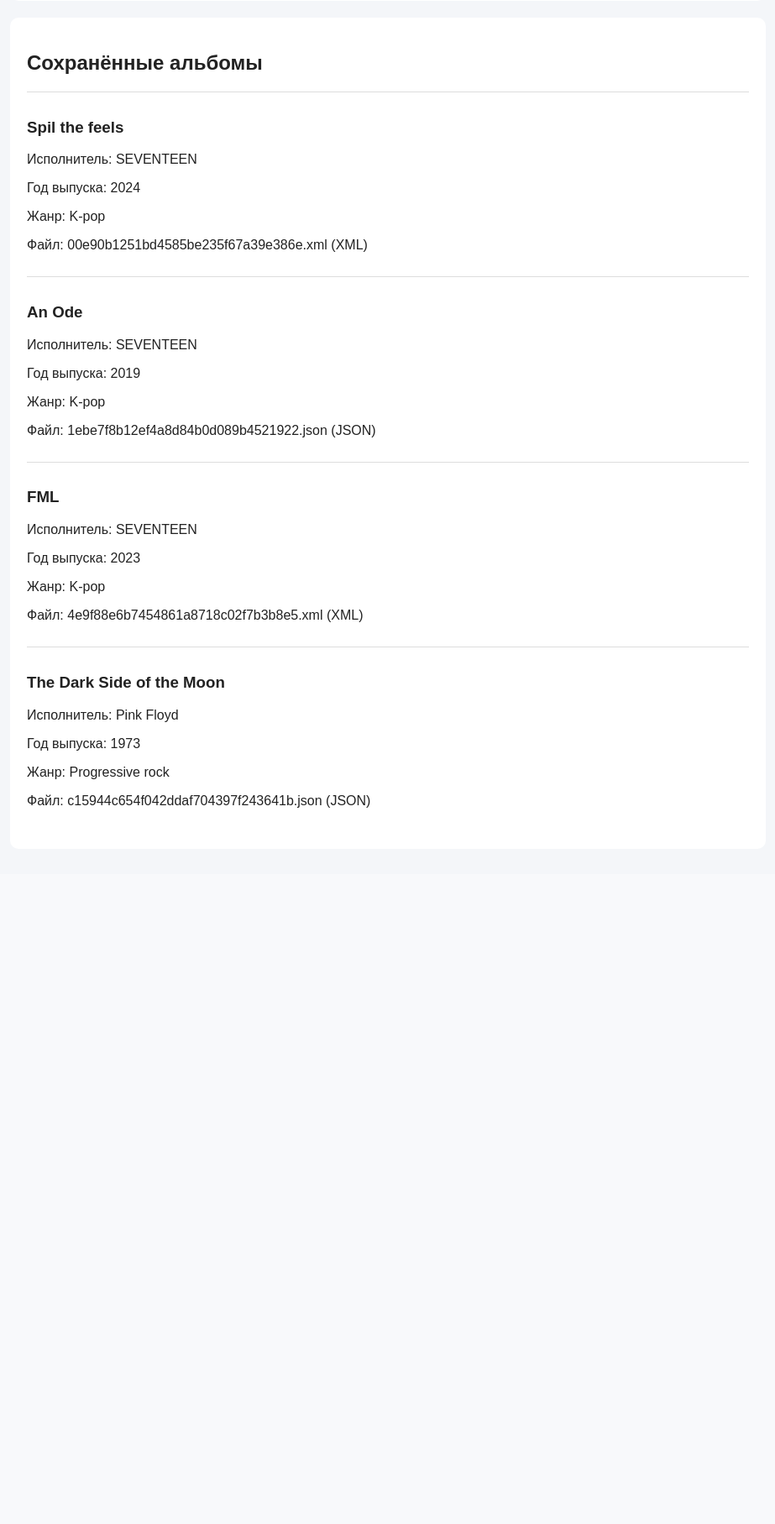
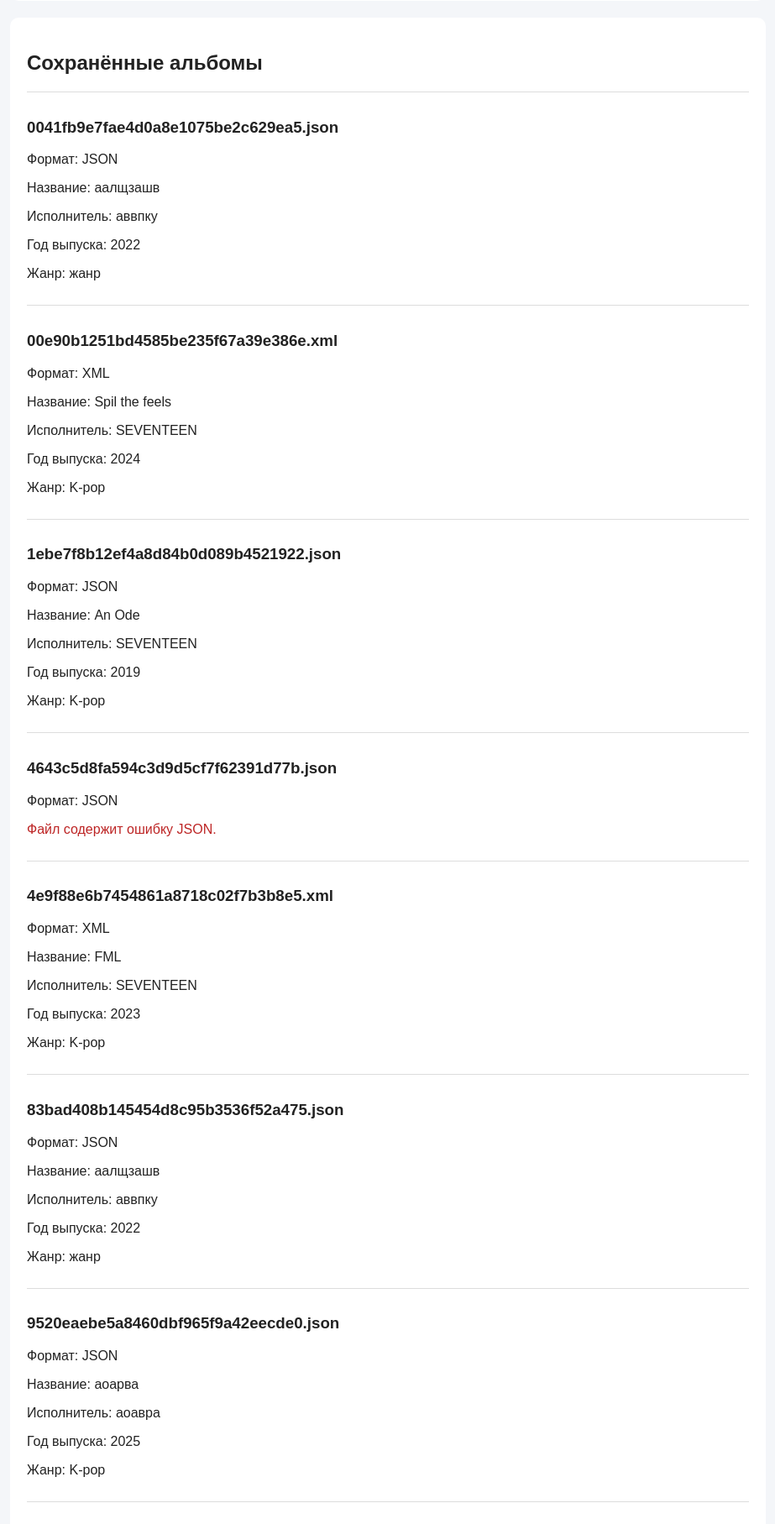
Before and after one commit to KIldiyarovaVeronika/Music_library, a Django app: page / in a window 1280 px wide. Shown: the part 910-2725 px from the top of the page at 84% size, without its empty margins (178-1101 px from the left). Before the commit the page ends 1872 px from the top, so only its background shows below. Run offline with Django 5.2, Linux system fonts and the light colour scheme.

Commit message:
Завершенный Django-проект

```diff
--- /dev/null
+++ b/myapp/data/0041fb9e7fae4d0a8e1075be2c629ea5.json
@@ -0,0 +1,6 @@
+{
+    "title": "аалщзашв",
+    "artist": "аввпку",
+    "year": 2022,
+    "genre": "жанр"
+}
--- /dev/null
+++ b/myapp/data/83bad408b145454d8c95b3536f52a475.json
@@ -0,0 +1,6 @@
+{
+    "title": "аалщзашв",
+    "artist": "аввпку",
+    "year": 2022,
+    "genre": "жанр"
+}
--- /dev/null
+++ b/myapp/data/9520eaebe5a8460dbf965f9a42eecde0.json
@@ -0,0 +1,6 @@
+{
+    "title": "аоарва",
+    "artist": "аоавра",
+    "year": 2025,
+    "genre": "K-pop"
+}
--- /dev/null
+++ b/myapp/data/9609421ae65843abaa95ce5f8837fdad.json
@@ -0,0 +1,6 @@
+{
+    "title": "аоарва",
+    "artist": "аоавра",
+    "year": 2022,
+    "genre": "K-pop"
+}
--- /dev/null
+++ b/myapp/data/a7df37c143bb42979561f17e51ea99b8.json
@@ -0,0 +1,6 @@
+{
+    "title": "аалщзашв",
+    "artist": "аввпку",
+    "year": 2022,
+    "genre": "жанр"
+}
--- /dev/null
+++ b/myapp/data/cbacb9cf1d7e4e1382087425beb80938.json
@@ -0,0 +1,6 @@
+{
+    "title": "аоарва",
+    "artist": "аоавра",
+    "year": 2022,
+    "genre": "K-pop"
+}
--- /dev/null
+++ b/myapp/data/d62fd691e9e443e2aa613b8b4ec034aa.json
@@ -0,0 +1,6 @@
+{
+    "title": "Iowa",
+    "artist": "Slipknot",
+    "year": 2001,
+    "genre": "groove metal"
+}
--- a/myapp/forms.py
+++ b/myapp/forms.py
@@ -1,29 +1,103 @@
+from datetime import date
+
 from django import forms
-from datetime import date
+
+
+CURRENT_YEAR = date.today().year
+REQUIRED_FIELDS = ("title", "artist", "year", "genre")
+
+
+def validate_album(data):
+    """Проверяет данные альбома и возвращает ошибки по полям."""
+    errors = {}
+
+    if not isinstance(data, dict):
+        return {"__all__": "Данные альбома должны быть объектом."}
+
+    missing = set(REQUIRED_FIELDS) - set(data)
+    extra = set(data) - set(REQUIRED_FIELDS)
+
+    if missing:
+        errors["__all__"] = (
+            "Отсутствуют поля: " + ", ".join(sorted(missing))
+        )
+
+    if extra:
+        errors["__all__"] = (
+            errors.get("__all__", "")
+            + (" " if errors.get("__all__") else "")
+            + "Лишние поля: " + ", ".join(sorted(extra))
+        )
+
+    for field, label, limit in [
+        ("title", "Название альбома", 150),
+        ("artist", "Исполнитель", 100),
+        ("genre", "Жанр", 80),
+    ]:
+        value = data.get(field)
+
+        if not isinstance(value, str):
+            errors[field] = f"Поле «{label}» должно быть текстом."
+        elif not value.strip():
+            errors[field] = f"Поле «{label}» не должно быть пустым."
+        elif len(value) > limit:
+            errors[field] = (
+                f"Поле «{label}»: максимум {limit} символов."
+            )
+
+    year = data.get("year")
+
+    if isinstance(year, bool) or not isinstance(year, int):
+        errors["year"] = "Поле «Год выпуска» должно быть целым числом."
+    elif not 1900 <= year <= CURRENT_YEAR:
+        errors["year"] = (
+            f"Поле «Год выпуска» должно быть от 1900 до {CURRENT_YEAR}."
+        )
+
+    return errors
 
 
 class AlbumForm(forms.Form):
     title = forms.CharField(
         label="Название альбома",
-        max_length=150
+        max_length=150,
     )
     artist = forms.CharField(
         label="Исполнитель",
-        max_length=100
+        max_length=100,
     )
     year = forms.IntegerField(
         label="Год выпуска",
         min_value=1900,
-        max_value=date.today().year
+        max_value=CURRENT_YEAR,
     )
     genre = forms.CharField(
         label="Жанр",
-        max_length=80
+        max_length=80,
     )
     file_format = forms.ChoiceField(
         label="Формат сохранения",
         choices=[
             ("json", "JSON"),
             ("xml", "XML"),
-        ]
+        ],
     )
+
+    def clean(self):
+        cleaned_data = super().clean()
+
+        fields = REQUIRED_FIELDS
+
+        if all(field in cleaned_data for field in fields):
+            errors = validate_album({
+                field: cleaned_data[field]
+                for field in fields
+            })
+
+            for field, message in errors.items():
+                if field in fields:
+                    self.add_error(field, message)
+                elif field == "__all__":
+                    raise forms.ValidationError(message)
+
+        return cleaned_data
--- a/myapp/templates/myapp/index.html
+++ b/myapp/templates/myapp/index.html
@@ -91,22 +91,30 @@
         </form>
     </section>
 
+
 <section>
     <h2>Сохранённые альбомы</h2>
 
     {% if albums %}
         {% for album in albums %}
             <div class="album">
-                    <h3>{{ album.data.title }}</h3>
+                <h3>{{ album.filename }}</h3>
+                <p>Формат: {{ album.format }}</p>
+
+                {% if album.error %}
+                    <p class="error">{{ album.error }}</p>
+                {% else %}
+                    <p>Название: {{ album.data.title }}</p>
                     <p>Исполнитель: {{ album.data.artist }}</p>
                     <p>Год выпуска: {{ album.data.year }}</p>
                     <p>Жанр: {{ album.data.genre }}</p>
-                    <p>Файл: {{ album.filename }} ({{ album.format }})</p>
+                {% endif %}
             </div>
         {% endfor %}
     {% else %}
-            <p>На сервере пока нет корректных файлов с альбомами.</p>
+        <p>На сервере пока нет файлов с альбомами.</p>
     {% endif %}
 </section>
+
 </body>
 </html>
--- a/myapp/views.py
+++ b/myapp/views.py
@@ -6,84 +6,69 @@ from pathlib import Path
 
 from django.conf import settings
 from django.shortcuts import render
-from django import forms
 
-from .forms import AlbumForm
+from .forms import AlbumForm, validate_album, REQUIRED_FIELDS
 
 
 DATA_DIR = Path(settings.BASE_DIR) / "myapp" / "data"
 DATA_DIR.mkdir(parents=True, exist_ok=True)
 
-REQUIRED_FIELDS = {"title", "artist", "year", "genre"}
-
-def validate_album(data):
-    """Проверяет структуру и значения одного альбома."""
-    if not isinstance(data, dict):
-        return False
-
-    if set(data.keys()) != REQUIRED_FIELDS:
-        return False
-
-    title = data["title"]
-    artist = data["artist"]
-    genre = data["genre"]
-    year = data["year"]
-
-    if not all(isinstance(x, str) for x in [title, artist, genre]):
-        return False
-
-    if not title.strip() or not artist.strip() or not genre.strip():
-        return False
-
-    if any(len(x) > limit for x, limit in [
-        (title, 150), (artist, 100), (genre, 80)
-    ]):
-        return False
-
-    if isinstance(year, bool) or not isinstance(year, int):
-        return False
-
-    if not 1900 <= year <= __import__("datetime").date.today().year:
-        return False
-
-    return True
-
 
 def parse_file(path):
-    """Читает и проверяет JSON- или XML-файл."""
+    """Читает файл и проверяет данные альбома."""
     if path.suffix.lower() == ".json":
-        with path.open("r", encoding="utf-8") as file:
-            data = json.load(file)
+        try:
+            with path.open("r", encoding="utf-8") as file:
+                data = json.load(file)
+        except json.JSONDecodeError:
+            raise ValueError("Файл содержит ошибку JSON.")
+        except UnicodeError:
+            raise ValueError("Файл должен быть в кодировке UTF-8.")
 
     elif path.suffix.lower() == ".xml":
-        root = ET.parse(path).getroot()
+        try:
+            root = ET.parse(path).getroot()
+        except ET.ParseError:
+            raise ValueError("Файл содержит ошибку XML.")
 
         if root.tag != "album":
-            raise ValueError("Неверный корневой элемент XML")
+            raise ValueError(
+                "Неверная структура XML: корневой элемент должен быть album."
+            )
 
         data = {}
+
         for field in REQUIRED_FIELDS:
             element = root.find(field)
+
             if element is None or element.text is None:
-                raise ValueError("Не хватает полей альбома")
+                raise ValueError(
+                    f"Отсутствует поле «{field}» в XML-файле."
+                )
+
             data[field] = element.text
 
         try:
             data["year"] = int(data["year"])
         except ValueError:
-            raise ValueError("Год должен быть числом")
+            raise ValueError(
+                "Поле «Год выпуска» в XML должно быть целым числом."
+            )
 
     else:
-        raise ValueError("Неподдерживаемый формат")
+        raise ValueError("Поддерживаются только JSON и XML.")
 
-    if not validate_album(data):
-        raise ValueError("Неверная структура или значения альбома")
+    errors = validate_album(data)
+
+    if errors:
+        messages = list(errors.values())
+        raise ValueError(" ".join(messages))
 
     return data
 
 
 def save_album(data, file_format):
-    """Сохраняет альбом в файл с уникальным именем."""
+    """Сохраняет данные формы в JSON/XML."""
     filename = f"{uuid.uuid4().hex}.{file_format}"
     path = DATA_DIR / filename
 
@@ -94,9 +79,9 @@ def save_album(data, file_format):
     elif file_format == "xml":
         root = ET.Element("album")
 
-        for key, value in data.items():
+        for key in REQUIRED_FIELDS:
             element = ET.SubElement(root, key)
-            element.text = str(value)
+            element.text = str(data[key])
 
         tree = ET.ElementTree(root)
         ET.indent(tree, space="    ")
@@ -105,13 +90,17 @@ def save_album(data, file_format):
     return filename
 
 
+
 def index(request):
     message = ""
     error = ""
-    form = AlbumForm(request.POST or None)
+    form = AlbumForm()
+    checked_files = {}
 
-    # Сохранение данных, введённых через HTML-форму
+    # Сохранение альбома из HTML-формы
     if request.method == "POST" and "save_album" in request.POST:
+        form = AlbumForm(request.POST)
+
         if form.is_valid():
             data = {
                 "title": form.cleaned_data["title"].strip(),
@@ -122,66 +111,77 @@ def index(request):
 
             save_album(data, form.cleaned_data["file_format"])
             message = "Альбом успешно сохранён."
+            form = AlbumForm()
 
-            form = AlbumForm()
-        else:
-            error = "Проверьте правильность заполнения формы."
-
-    # Загрузка JSON- или XML-файла
-    if request.method == "POST" and "upload_file" in request.POST:
+    # Загрузка готового JSON- или XML-файла
+    elif request.method == "POST" and "upload_file" in request.POST:
         uploaded = request.FILES.get("data_file")
 
         if not uploaded:
             error = "Выберите файл для загрузки."
+
         elif uploaded.size > 2 * 1024 * 1024:
             error = "Размер файла не должен превышать 2 МБ."
+
         else:
             extension = Path(uploaded.name).suffix.lower()
 
             if extension not in {".json", ".xml"}:
                 error = "Разрешены только файлы JSON и XML."
+
             else:
                 filename = f"{uuid.uuid4().hex}{extension}"
                 path = DATA_DIR / filename
 
                 try:
-                    # Имя файла создаём сами, не используя имя пользователя.
                     with path.open("wb") as destination:
                         for chunk in uploaded.chunks():
                             destination.write(chunk)
 
-                    parse_file(path)
+                    data = parse_file(path)
+
+                    checked_files[filename] = {
+                        "data": data,
+                        "error": "",
+                    }
                     message = "Файл успешно загружен и проверен."
 
-                except (ValueError, TypeError, KeyError,
-                        json.JSONDecodeError, ET.ParseError,
-                        OSError, UnicodeError):
-                    if path.exists():
-                        path.unlink()
+                except (ValueError, TypeError, KeyError, OSError) as exc:
+                    checked_files[filename] = {
+                        "data": None,
+                        "error": str(exc),
+                    }
                     error = (
-                        "Файл содержит некорректные данные "
-                        "или имеет неверный формат. Файл удалён."
+                        "Файл сохранён, но содержит ошибки. "
+                        "Подробности указаны в разделе "
+                        "«Сохранённые альбомы»."
                     )
 
-    # Чтение всех существующих файлов
+    # Чтение всех файлов, включая некорректные
     albums = []
 
     for path in sorted(DATA_DIR.iterdir()):
         if path.suffix.lower() not in {".json", ".xml"}:
             continue
 
-        try:
-            data = parse_file(path)
-            albums.append({
-                "filename": path.name,
-                "format": path.suffix[1:].upper(),
-                "data": data,
-            })
-        except (ValueError, TypeError, KeyError,
-                json.JSONDecodeError, ET.ParseError,
-                OSError, UnicodeError):
-            # Не показываем некорректные файлы.
-            continue
+        album = {
+            "filename": path.name,
+            "format": path.suffix[1:].upper(),
+            "data": None,
+            "error": "",
+        }
+
+        if path.name in checked_files:
+            # Используем результат проверки загрузки
+            album.update(checked_files[path.name])
+        else:
+            # Проверяем ранее сохранённые файлы
+            try:
+                album["data"] = parse_file(path)
+            except (ValueError, TypeError, KeyError, OSError) as exc:
+                album["error"] = str(exc)
+
+        albums.append(album)
 
     return render(request, "myapp/index.html", {
         "form": form,
```
Also changed, not shown: myapp/data/4643c5d8fa594c3d9d5cf7f62391d77b.json (added, +7 -0 lines). Lines whose indentation alone changed are shown as unchanged.
